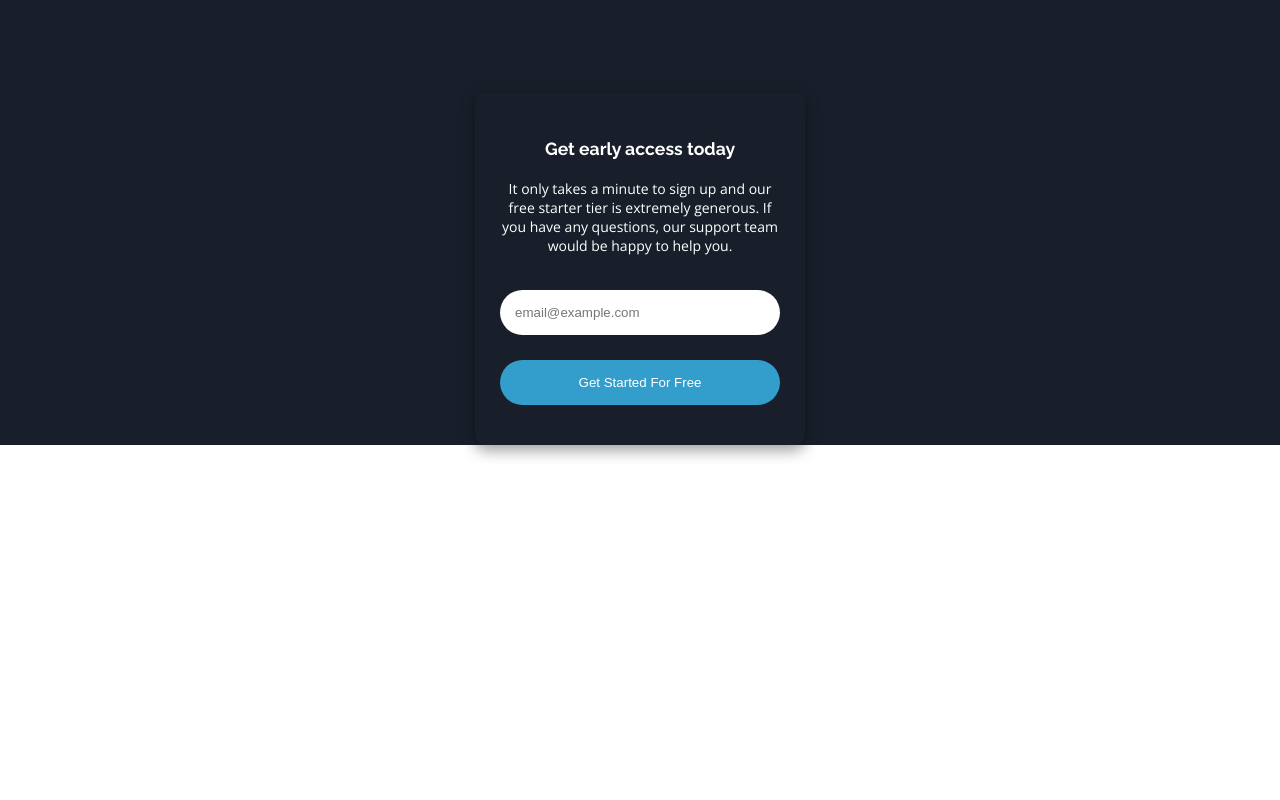
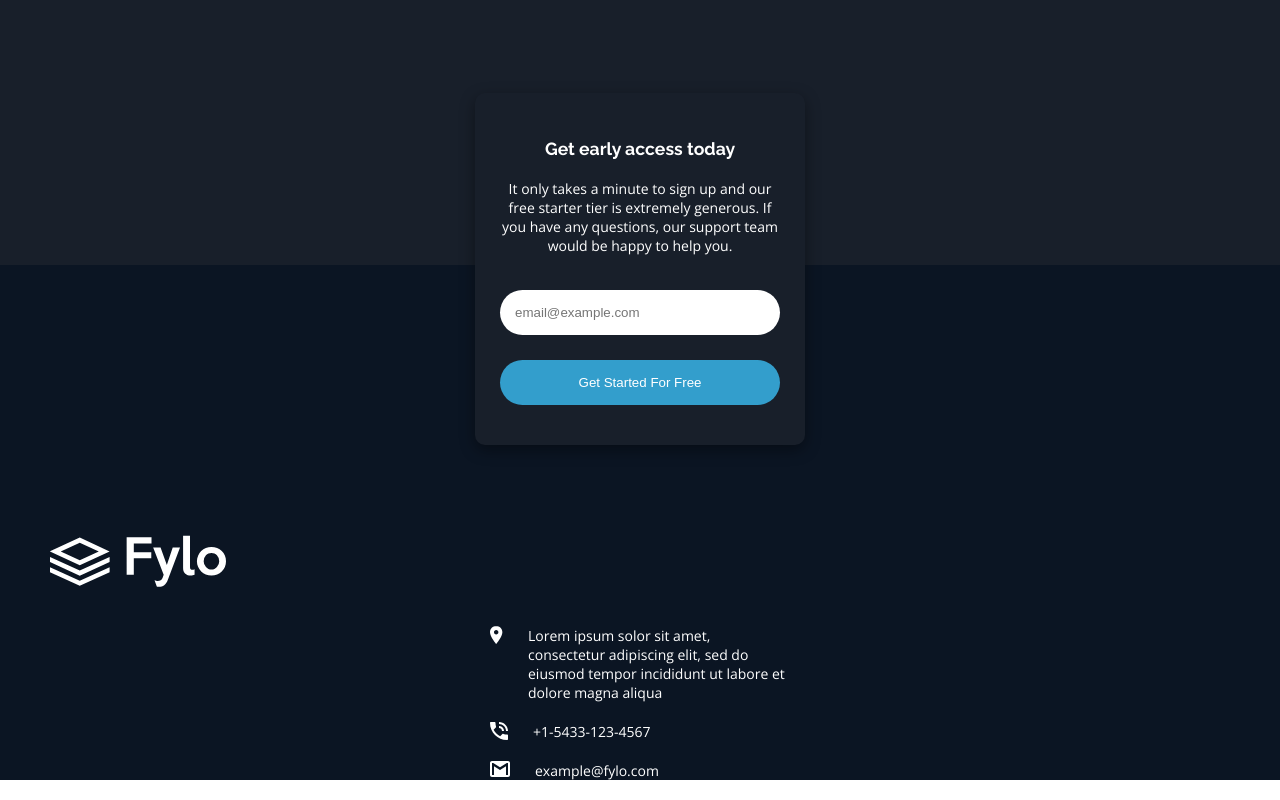
Before and after one commit to CarlosESRosa/Frontend-Mentor, a React (Create React App) app in the folder fylo-landing-page/: page / in a window 1280 px wide. Shown: the part 2874-3674 px from the top of the page. Before the commit the page ends 3339 px from the top, so only its background shows below. Built offline with nearby package versions, Linux system fonts and the light colour scheme.

Commit message:
feat: :sparkles: Company infos section

```diff
--- a/fylo-landing-page/src/App.js
+++ b/fylo-landing-page/src/App.js
@@ -13,12 +13,17 @@ import profile1 from "./images/profile-1.jpg";
 import profile2 from "./images/profile-2.jpg";
 import profile3 from "./images/profile-3.jpg";
 import quotes from "./images/bg-quotes.png";
+import logo from "./images/logo.svg";
+import locationIcon from "./images/icon-location.svg";
+import phoneIcon from "./images/icon-phone.svg";
+import emailIcon from "./images/icon-email.svg";
 
 import "./css/App.css";
 import "./css/Config.css";
 import "./css/GetStarted.css";
 import "./css/EarlyAccess.css";
 import "./css/StayProductive.css";
+import "./css/CompanyInfos.css";
 
 function App() {
   return (
@@ -106,6 +111,24 @@ function App() {
         <input type="email" placeholder="email@example.com"></input>
         <button>Get Started For Free</button>
       </div>
+      <div className="company-infos">
+        <img src={logo} alt="Fylo logo" id="logo-info"></img>
+        <div>
+          <img src={locationIcon} alt="location icon"></img>
+          <p>
+            Lorem ipsum solor sit amet, consectetur adipiscing elit, sed do
+            eiusmod tempor incididunt ut labore et dolore magna aliqua
+          </p>
+        </div>
+        <div>
+          <img src={phoneIcon} alt="Phone icon"></img>
+          <p>+1-5433-123-4567</p>
+        </div>
+        <div>
+          <img src={emailIcon} alt="Email icon"></img>
+          <p>example@fylo.com</p>
+        </div>
+      </div>
     </main>
   );
 }
--- /dev/null
+++ b/fylo-landing-page/src/css/CompanyInfos.css
@@ -0,0 +1,26 @@
+.company-infos {
+  background-color: var(--footerBG);
+  margin-top: -200px;
+}
+
+.company-infos #logo-info {
+  margin-top: 270px;
+  margin-bottom: 35px;
+  margin-left: 50px;
+}
+
+.company-infos div {
+  display: flex;
+  gap: 25px;
+  align-items: flex-start;
+  justify-content: flex-start;
+  width: 300px;
+  margin: auto;
+  margin-bottom: 20px;
+}
+
+.company-infos div p {
+  color: var(--Neutral);
+  font-weight: 400;
+  font-size: 14px;
+}
--- a/fylo-landing-page/src/css/EarlyAccess.css
+++ b/fylo-landing-page/src/css/EarlyAccess.css
@@ -10,6 +10,8 @@
   text-align: center;
   box-shadow: rgba(0, 0, 0, 0.4) 0px 5px 15px;
   margin-bottom: 20px;
+  z-index: 1;
+  position: relative;
 }
 
 .early-access h2 {
```
